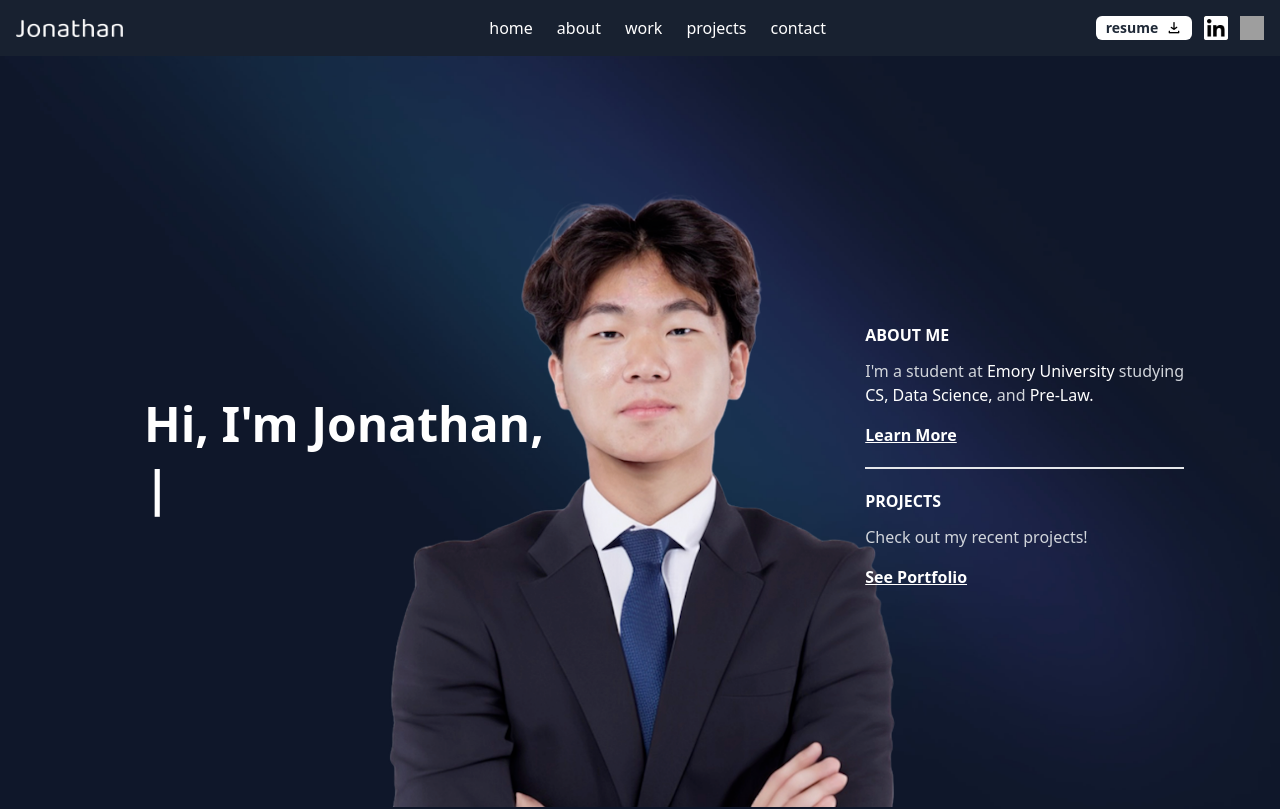
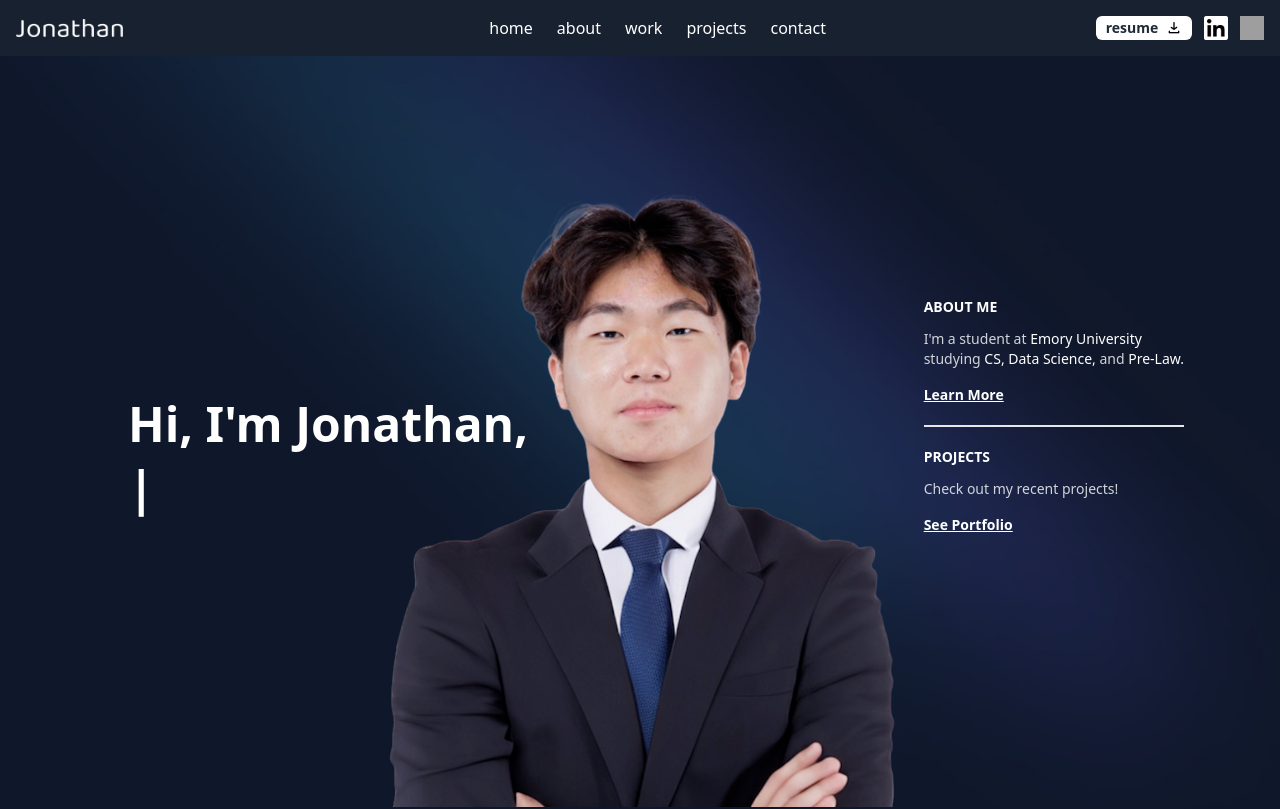
Before and after one commit to joonhoswe/portfolio, a React (Vite) app: page / in a window 1280 px wide. Shown: the top 809 px of the page. Built offline with nearby package versions, Linux system fonts and the light colour scheme; grey boxes are pictures that could not be loaded.

Commit message:
resizing work on home page

```diff
--- a/src/sections/Contact.jsx
+++ b/src/sections/Contact.jsx
@@ -108,7 +108,7 @@ const Contact = forwardRef((props, ref) => {
                                 name="message"
                                 value={userMessage}
                                 onChange={(e) => setUserMessage(e.target.value)}
-                                className="bg-gray-900 h-28 w-full lg:w-80 rounded-lg focus:ring-2 focus:ring-cyan-400 focus:outline-none p-1 resize-none"
+                                className="bg-gray-900 h-20 w-full lg:w-80 rounded-lg focus:ring-2 focus:ring-cyan-400 focus:outline-none p-1 resize-none"
                             />
                         </label>
 
--- a/src/sections/Home.jsx
+++ b/src/sections/Home.jsx
@@ -30,9 +30,9 @@ const Home = forwardRef((props, ref) => {
       backgroundPosition: 'center'
     }}>
       <div className="absolute inset-0 flex justify-between items-center">
-      <div className="z-10 ml-36 space-y-4">
-          <h2 className="text-5xl font-bold">Hi, I'm Jonathan,</h2>
-          <h2 className="text-5xl font-bold">
+      <div className="z-10 md: ml-24 lg:ml-32 space-y-4">
+          <h2 className="md:text-3xl lg:text-5xl font-bold">Hi, I'm Jonathan,</h2>
+          <h2 className="md:text-3xl lg:text-5xl font-bold">
           <ReactTyped
               strings = {[
                   "A Student",
@@ -47,24 +47,18 @@ const Home = forwardRef((props, ref) => {
 
         </div>
 
-        <div className="z-10 flex flex-col space-y-5 mr-24">
-          <div>
-            <h1 className="text-l font-bold mb-3">ABOUT ME</h1>
-            <p className="text-s text-gray-300"> I'm a student at <span className="text-white">Emory University</span> studying<br></br> <span className="text-white">CS, Data Science,</span> and <span className='text-white'>Pre-Law.</span></p>
+        <div className="z-10 pb-20 flex flex-col space-y-5 text-xs -mr-24 sm:-mr-8 md:mr-2 lg:mr-24 sm:text-xs md:text-sm lg:text-sm">
+          <div className='w-1/2 sm:w-3/4 md:w-5/6 lg:w-full'>
+            <h1 className="font-bold mb-3">ABOUT ME</h1>
+            <p className="text-gray-300"> I'm a student at <span className="text-white">Emory University</span> <br></br> studying <span className="text-white">CS, Data Science,</span> and <span className='text-white'>Pre-Law.</span></p>
             <button onClick = {() => scrollToSection(AboutRef)}className="text-white font-bold underline mt-4"> Learn More </button>
           </div>
-          {/* <div className = 'pt-8 h-48 w-80 rounded-lg bg-transparent outline outline-2 outline-white'>
-            <h1 className="text-3xl font-bold">About</h1>
-            <hr className="h-0.5 bg-gray-200 border-0 mb-3"></hr>
-            <p className="text-s text-gray-300"> I'm a student at Emory University <br></br>majoring in CS, Data Science, and Pre-Law. </p>
-            <button className="text-white font-bold underline mt-2">Learn More </button>
-          </div> */}
 
-          <hr className="h-0.5 bg-gray-200 border-0"></hr>
+          <hr className="h-0.5 bg-gray-200 border-0 w-1/2 sm:w-3/4 md:w-5/6 lg:w-full"></hr>
 
-          <div>
-          <h1 className="text-l font-bold mb-3">PROJECTS</h1>
-            <p className="text-m text-gray-300"> Check out my recent projects! </p>
+          <div className='w-1/2 sm:w-3/4 md:w-5/6 lg:w-full'>
+          <h1 className="font-bold mb-3">PROJECTS</h1>
+            <p className="text-gray-300"> Check out my recent projects! </p>
             <button className="text-white font-bold underline mt-4"> See Portfolio </button>
           </div>
 
```
